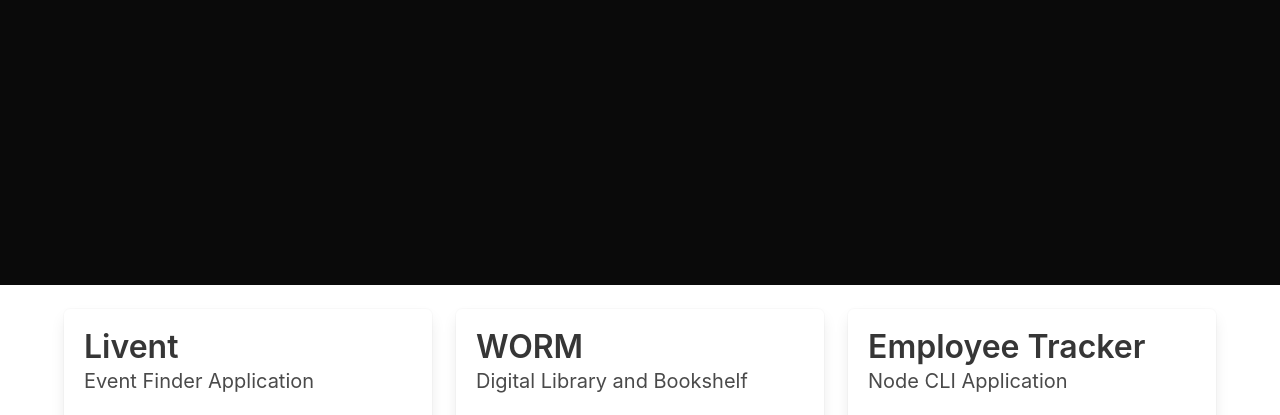
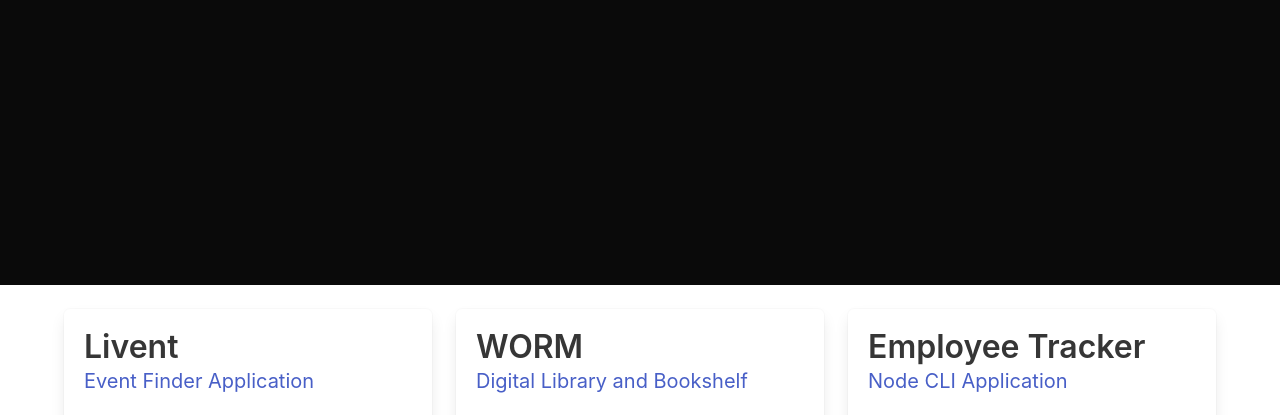
Before and after one commit to alexbachicha/UpdatedPortfolio, a plain HTML site: page portfolio.html in a window 1280 px wide. Shown: the part 379-794 px from the top of the page. Drawn offline with nearby package versions, Linux system fonts and the light colour scheme.

Commit message:
added links to projects

```diff
--- a/portfolio.html
+++ b/portfolio.html
@@ -48,25 +48,33 @@
         <div class="tile is-parent">
           <article class="tile is-child box">
             <p class="title">Livent</p>
-            <p class="subtitle">Event Finder Application</p>
+            <p class="subtitle">
+              <a href="https://alexbachicha.github.io/livent/">Event Finder Application</a>
+            </p>
             <figure class="image is-4by3">
               <img src="assets/liventgif.gif">
             </figure>
           </article>
         </div>
+
         <div class="tile is-parent">
           <article class="tile is-child box">
             <p class="title">WORM</p>
-            <p class="subtitle">Digital Library and Bookshelf</p>
+            <p class="subtitle">
+              <a href="https://infinite-forest-63681.herokuapp.com/">Digital Library and Bookshelf</a>
+            </p>
             <figure class="image is-4by3">
               <img src="assets/worm.gif">
             </figure>
           </article>
         </div>
+
         <div class="tile is-parent">
           <article class="tile is-child box">
             <p class="title">Employee Tracker</p>
-            <p class="subtitle">Node CLI Application</p>
+            <p class="subtitle">
+              <a href="https://github.com/alexbachicha/EmployeeTracker">Node CLI Application</a>
+            </p>
             <figure class="image is-4by3">
               <img src="assets/emptracker copy.gif">
             </figure>
```
